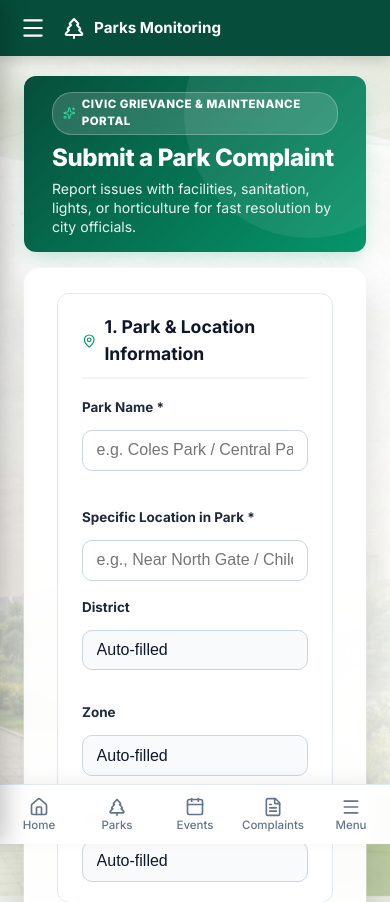
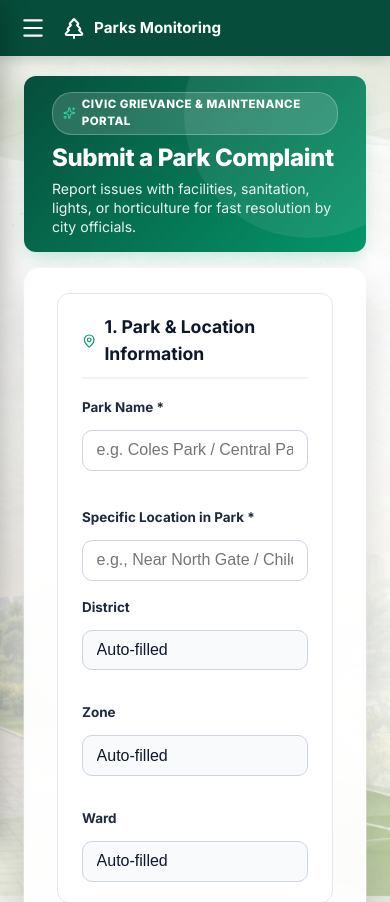
Before and after one commit to Nishitha8103/park-management, a React (Vite) app in the folder frontend/: page /complaint in a window 390 px wide. Shown: the top 902 px of the page. Built offline with nearby package versions, Linux system fonts and the light colour scheme; no server answers.

Commit message:
feat: remove duplicate bottom navigation bar, retain clean top hamburger menu

```diff
--- a/frontend/src/components/BottomNav.css
+++ /dev/null
@@ -1,69 +0,0 @@
-.mobile-bottom-nav {
-  display: none;
-  position: fixed;
-  bottom: 0;
-  left: 0;
-  right: 0;
-  height: calc(60px + env(safe-area-inset-bottom, 0px));
-  padding-bottom: env(safe-area-inset-bottom, 0px);
-  background: rgba(255, 255, 255, 0.96);
-  backdrop-filter: blur(12px);
-  -webkit-backdrop-filter: blur(12px);
-  border-top: 1px solid #e2e8f0;
-  box-shadow: 0 -4px 16px rgba(0, 0, 0, 0.06);
-  z-index: 900;
-  align-items: center;
-  justify-content: space-around;
-}
-
-.bottom-nav-item {
-  display: flex;
-  flex-direction: column;
-  align-items: center;
-  justify-content: center;
-  gap: 3px;
-  flex: 1;
-  height: 100%;
-  color: #64748b;
-  text-decoration: none;
-  font-size: 0.72rem;
-  font-weight: 500;
-  transition: all 0.2s ease;
-  background: none;
-  border: none;
-  cursor: pointer;
-  padding: 6px 0;
-}
-
-.bottom-nav-item span {
-  line-height: 1;
-}
-
-.bottom-nav-item:hover {
-  color: #15803d;
-}
-
-.bottom-nav-item.active {
-  color: #15803d;
-  font-weight: 700;
-}
-
-.bottom-nav-item.active svg {
-  stroke-width: 2.5px;
-  color: #15803d;
-}
-
-.bottom-nav-btn {
-  color: #64748b;
-}
-
-@media screen and (max-width: 768px) {
-  .mobile-bottom-nav {
-    display: flex;
-  }
-
-  /* Add bottom padding to main layout content so bottom nav doesn't cover content */
-  .main-content {
-    padding-bottom: calc(75px + env(safe-area-inset-bottom, 0px)) !important;
-  }
-}
--- a/frontend/src/components/BottomNav.jsx
+++ /dev/null
@@ -1,30 +0,0 @@
-import { NavLink } from 'react-router-dom';
-import { Home, TreePine, Calendar, FileText, Menu } from 'lucide-react';
-import './BottomNav.css';
-
-export default function BottomNav({ toggleSidebar }) {
-  return (
-    <nav className="mobile-bottom-nav" aria-label="Mobile Navigation">
-      <NavLink to="/" className={({ isActive }) => `bottom-nav-item ${isActive ? 'active' : ''}`} end>
-        <Home size={20} />
-        <span>Home</span>
-      </NavLink>
-      <NavLink to="/parks" className={({ isActive }) => `bottom-nav-item ${isActive ? 'active' : ''}`}>
-        <TreePine size={20} />
-        <span>Parks</span>
-      </NavLink>
-      <NavLink to="/events" className={({ isActive }) => `bottom-nav-item ${isActive ? 'active' : ''}`}>
-        <Calendar size={20} />
-        <span>Events</span>
-      </NavLink>
-      <NavLink to="/complaint-history" className={({ isActive }) => `bottom-nav-item ${isActive ? 'active' : ''}`}>
-        <FileText size={20} />
-        <span>Complaints</span>
-      </NavLink>
-      <button type="button" onClick={toggleSidebar} className="bottom-nav-item bottom-nav-btn">
-        <Menu size={20} />
-        <span>Menu</span>
-      </button>
-    </nav>
-  );
-}
--- a/frontend/src/layouts/MainLayout.jsx
+++ b/frontend/src/layouts/MainLayout.jsx
@@ -1,7 +1,6 @@
 import { useState } from 'react';
 import { Outlet } from 'react-router-dom';
 import Sidebar from '../components/Sidebar';
-import BottomNav from '../components/BottomNav';
 import { Menu, TreePine } from 'lucide-react';
 import './MainLayout.css';
 
@@ -26,8 +25,6 @@ const MainLayout = () => {
       <div className="main-content">
         <Outlet />
       </div>
-
-      <BottomNav toggleSidebar={toggleSidebar} />
     </div>
   );
 };
```
